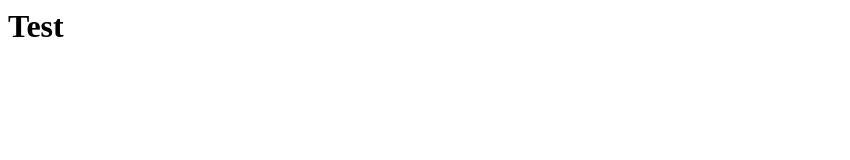
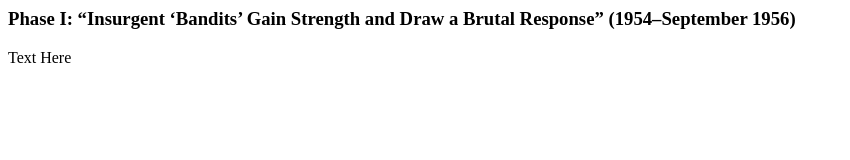
Before and after one commit to Zia-ullah-khan/Timeline-of-the-Algerian-War, a plain HTML site: page index.html in a window 1280 px wide. Shown: the whole page, without its empty margins (0-850 px from the left). Drawn offline with Linux system fonts and the light colour scheme.

Commit message:
Update index.html

```diff
--- a/index.html
+++ b/index.html
@@ -1 +1,11 @@
-<h1>Test</h1>
+<div class="timeline">
+  <div class="outer">
+    <div class="card">
+      <div class="info">
+        <h3 class="title">Phase I: “Insurgent ‘Bandits’ Gain Strength and Draw a Brutal
+Response” (1954–September 1956)</h3>
+        <p>Text Here</p>
+      </div>
+    </div>
+  </div>
+</div>
```
